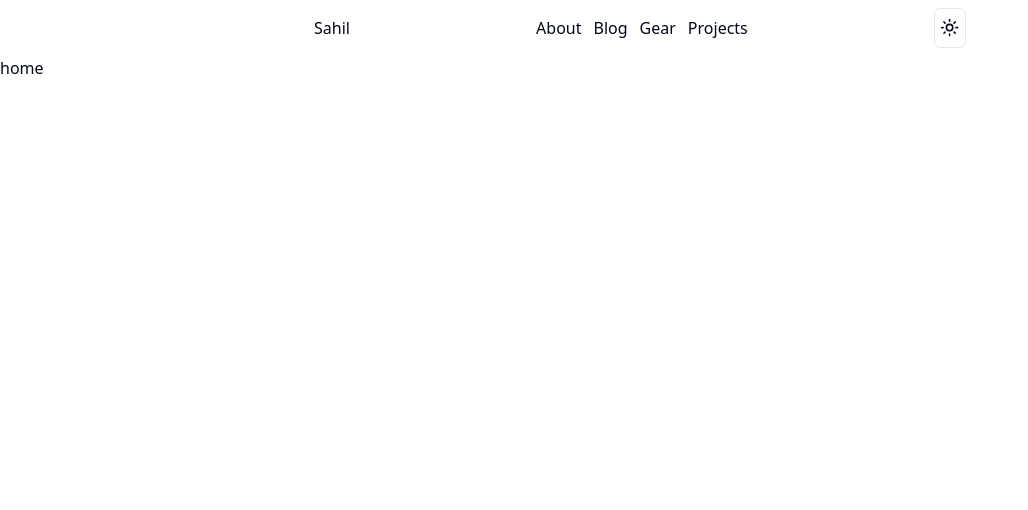
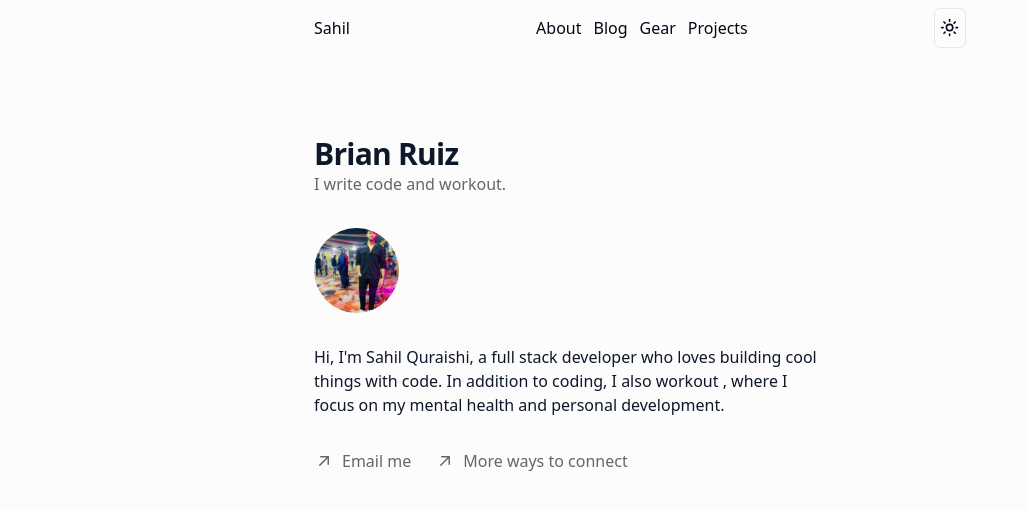
Before and after one commit to sahilq312/sahilq312, a Next.js app: page / in a window 1280 px wide. Shown: the top 510 px of the page, without its empty margins (0-1028 px from the left). Built offline with nearby package versions, Linux system fonts and the light colour scheme.

Commit message:
creating home page and changing css

```diff
--- a/app/globals.css
+++ b/app/globals.css
@@ -4,7 +4,7 @@
 
 @layer base {
   :root {
-    --background: 0 0% 100%;
+    --background: 0 0% 99%;
     --foreground: 222.2 84% 4.9%;
 
     --card: 0 0% 100%;
@@ -16,7 +16,7 @@
     --primary: 222.2 47.4% 11.2%;
     --primary-foreground: 210 40% 98%;
 
-    --secondary: 210 40% 96.1%;
+    --secondary: 0 0% 40%;
     --secondary-foreground: 222.2 47.4% 11.2%;
 
     --muted: 210 40% 96.1%;
@@ -36,8 +36,8 @@
   }
 
   .dark {
-    --background: 222.2 84% 4.9%;
-    --foreground: 210 40% 98%;
+    --background: 250 10% 4.9%;
+    --foreground: 230 40% 98%;
 
     --card: 222.2 84% 4.9%;
     --card-foreground: 210 40% 98%;
@@ -48,7 +48,7 @@
     --primary: 210 40% 98%;
     --primary-foreground: 222.2 47.4% 11.2%;
 
-    --secondary: 217.2 32.6% 17.5%;
+    --secondary: 200 10% 50%;
     --secondary-foreground: 210 40% 98%;
 
     --muted: 217.2 32.6% 17.5%;
--- a/app/layout.tsx
+++ b/app/layout.tsx
@@ -37,7 +37,13 @@ export default function RootLayout({
           enableSystem
           disableTransitionOnChange>
             <Navbar/>
+            <div
+            className={
+              "px-6 md:px-6 pt-16 pb-24 md:pt-20 md:pb-44 max-w-[700px] mx-auto"
+            }
+          >
             {children}
+            </div>
           </ThemeProvider>
         </body>
       </html>
--- a/app/page.tsx
+++ b/app/page.tsx
@@ -1,10 +1,68 @@
-
+import Link from 'next/link'
 import Image from 'next/image'
+import Avatar from "@/public/avatar.png";
+import { ArrowUpRightIcon } from '@heroicons/react/20/solid';
 
 export default function Home() {
   return (
-    <main >
-      home
-    </main>
+    <div className="flex flex-col gap-16 md:gap-24">
+      <div className="flex animate-in flex-col gap-8">
+        <div>
+          <h1 className="animate-in text-3xl font-bold tracking-tight text-primary">
+            Brian Ruiz
+          </h1>
+          <p
+            className="animate-in text-secondary"
+            style={{ "--index": 1 } as React.CSSProperties}
+          >
+            I write code and workout.
+          </p>
+        </div>
+        <div
+          className="flex animate-in flex-col gap-6 text-secondary md:flex-row md:items-center"
+          style={{ "--index": 1 } as React.CSSProperties}
+        >
+          <Image
+            src={Avatar}
+            width={85}
+            height={85}
+            alt="avatar"
+            className="rounded-full bg-secondary"
+          />
+        </div>
+        <p
+          className="max-w-lg animate-in text-primary"
+          style={{ "--index": 2 } as React.CSSProperties}
+        >
+          Hi, I&apos;m Sahil Quraishi, a full stack developer who loves building cool
+          things with code. In addition to coding, I also workout ,
+          where I focus on my mental health and personal development.
+        </p>
+        <ul
+          className="animated-list flex animate-in flex-col gap-2 text-secondary md:flex-row md:gap-6"
+          style={{ "--index": 2 } as React.CSSProperties}
+        >
+          <li className="transition-opacity">
+            <Link
+              href="mailto:quraishisahil04@outlook.com"
+              className="flex items-center gap-2 no-underline"
+            >
+              <ArrowUpRightIcon className="h-5 w-5" />
+              <span>Email me</span>
+            </Link>
+          </li>
+          <li className="transition-opacity">
+            <Link
+              href="/links"
+              className="flex items-center gap-2 no-underline"
+            >
+              <ArrowUpRightIcon className="h-5 w-5" />
+              <span>More ways to connect</span>
+            </Link>
+          </li>
+        </ul>
+      </div>
+      </div>
+
   )
 }
```
Also changed, not shown: public/avatar.png (added).
